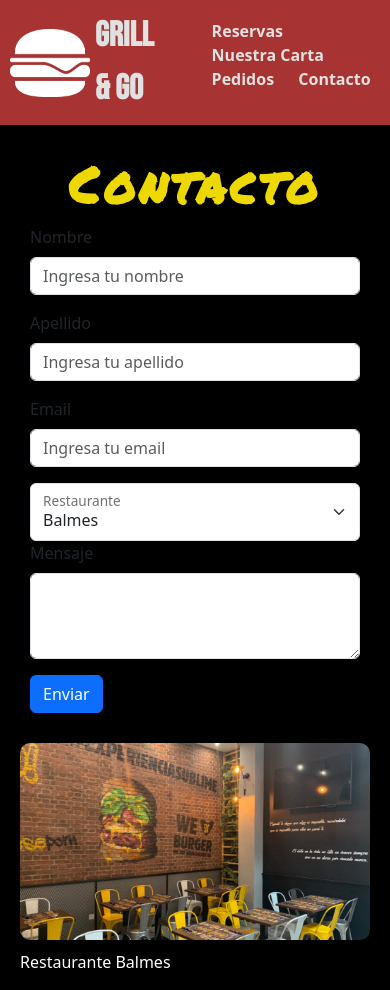
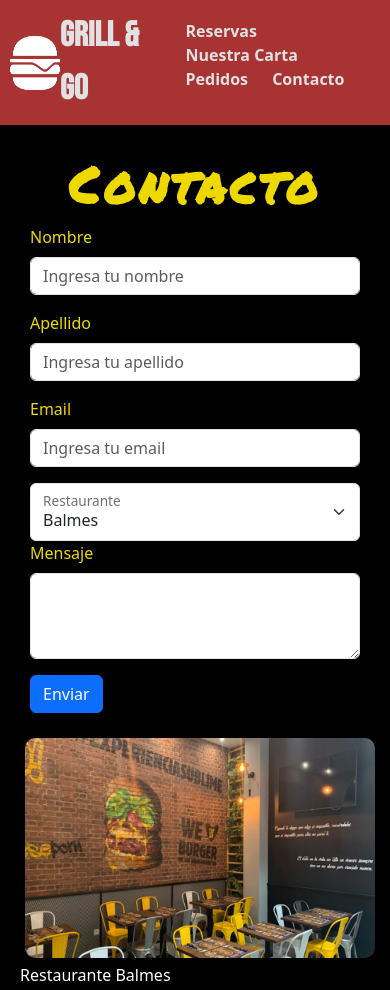
Before and after one commit to gerimosca/grillandgo, a plain HTML site: page pages/contacto.html in a window 390 px wide. Shown: the top 990 px of the page. Drawn offline with Linux system fonts and the light colour scheme.

Commit message:
responsive ok-final

```diff
--- a/scss/partials/_contacto.scss
+++ b/scss/partials/_contacto.scss
@@ -22,6 +22,7 @@
         .contacto-1{
             margin-top: 20px;
         }
+
         h2{
             font-family: 'Permanent Marker', cursive;
             color: rgb(237, 217, 0);
@@ -29,6 +30,12 @@
             font-size: 50px;
             letter-spacing: 4px;
             text-align: center;
+        }
+
+        .enviar-form{
+            .form-label{
+                color: rgb(237, 217, 0);
+            }
         }
     }
     .formgrid{
--- a/scss/partials/_header.scss
+++ b/scss/partials/_header.scss
@@ -12,10 +12,12 @@ body{
         justify-content: space-between;
         margin: 0px auto;
 
-        .link-logo img{
-            margin-left: 10px;
-            width: 80px;
-            height: 100px
+        .link-logo{
+            img{
+                margin-left: 10px;
+                width: 80px;
+                height: 80px
+            }
         }
 
         .name-compania{
@@ -24,7 +26,7 @@ body{
             font-size: 35px;
             font-weight: bold;
             margin: 2px auto;
-            margin-left: 5px;
+            margin-left: 10px;
             color: rgb(225, 225, 225);
                 &:hover{
                     color: rgb(0, 0, 0);
--- a/scss/partials/_media-queries.scss
+++ b/scss/partials/_media-queries.scss
@@ -2280,7 +2280,7 @@
         "tibidabo";
     }
 
-    .contenedor img{
+        img{
         max-width: 100%;
         height: auto;
         margin: 10px auto;
@@ -2310,14 +2310,16 @@
         "diagonal"
         "barceloneta"
         "tibidabo";
-}
-
-.contenedor img{
+
+
+        img{
             max-width: 100%;
             height: auto;
             margin: auto;
             justify-content: center;
             border-radius: 10px;
+        }
+
     }
 
     .balmes,
```
Also changed, not shown: scss/estilos.css, 1 other file. Lines whose indentation alone changed are shown as unchanged.
